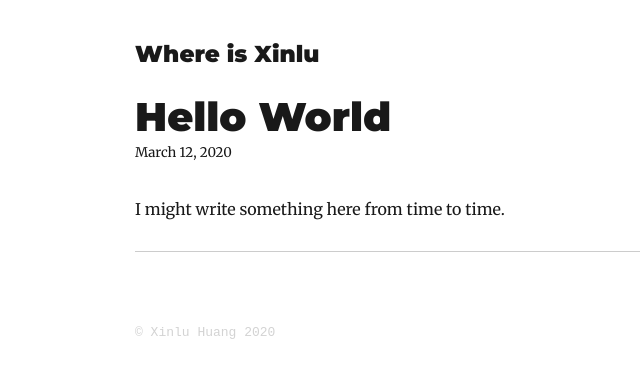
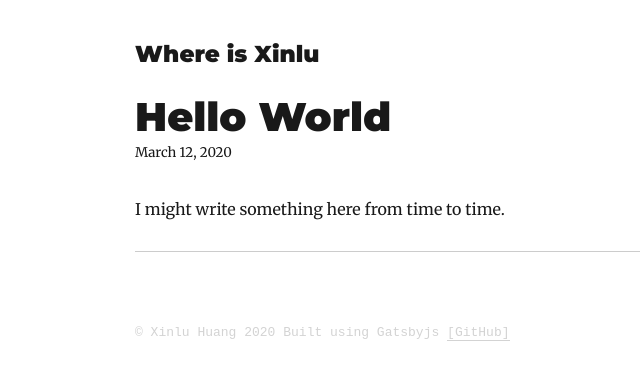
Before and after one commit to xinluh/where-am-i, a Gatsby site: page /hello-world/ in a window 1280 px wide. Shown: the full height of the page, 190-830 px from the left. Built offline with nearby package versions, Linux system fonts and the light colour scheme; Gatsby itself is replaced by a stand-in of ours; some packages are replaced by stand-ins of ours.

Commit message:
better footer

```diff
--- a/src/components/layout.js
+++ b/src/components/layout.js
@@ -72,6 +72,17 @@
         <span onClick={e => setHiddenButtonClicked(!hiddenButtonClicked)}>
           © Xinlu Huang {new Date().getFullYear()}
         </span>
+
+        <span>
+          {" "}
+          Built using Gatsbyjs{" "}
+          <a
+            href="https://github.com/xinluh/where-am-i"
+            style={{ color: `inherit` }}
+          >
+            [GitHub]
+          </a>
+        </span>
         {hiddenButtonClicked && <NewBlogEntryLink />}
       </footer>
     </div>
```
